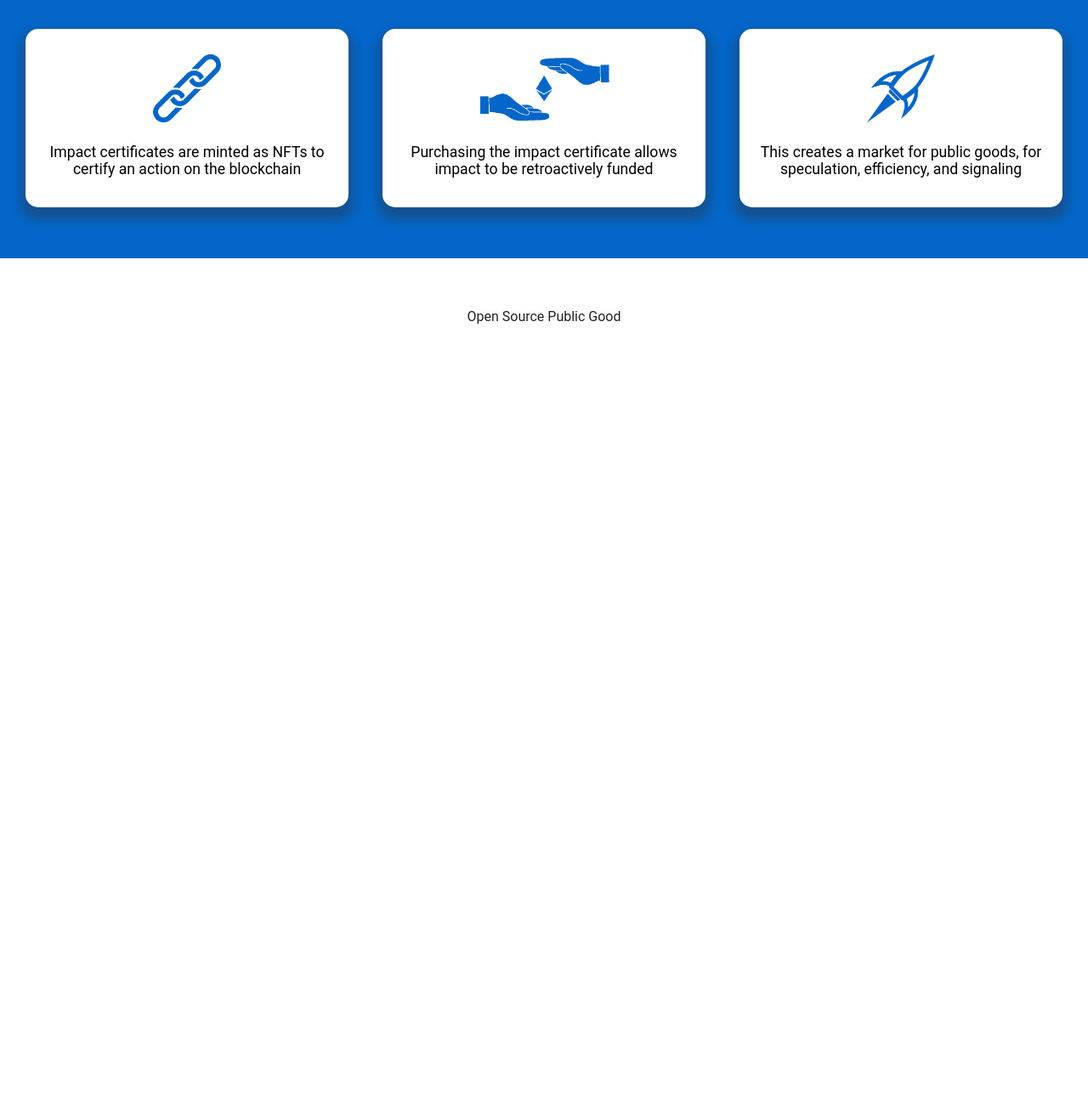
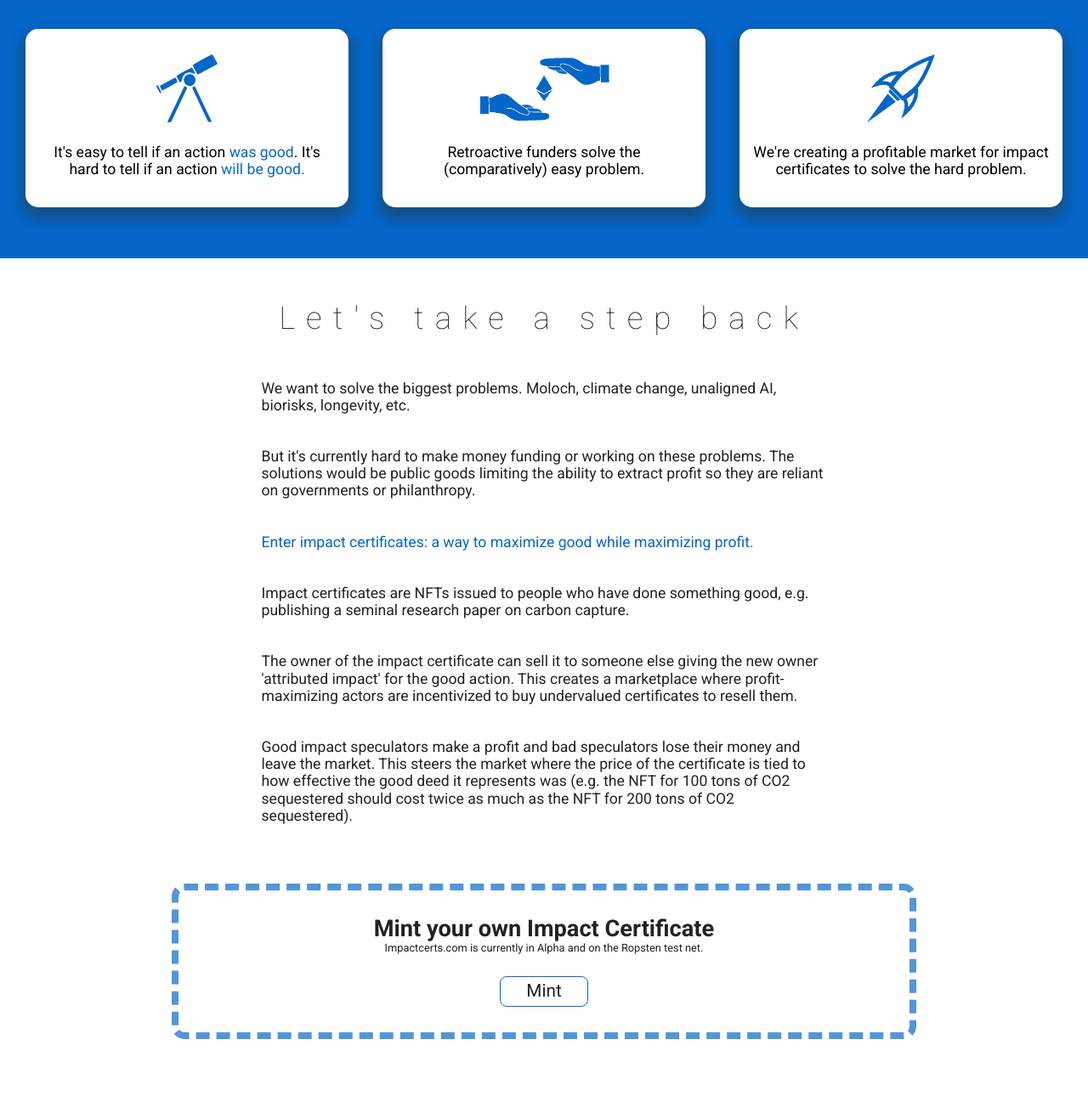
Before and after one commit to MattB543/impact-certs-website, a website built with Parcel: page index.html in a window 1280 px wide. Shown: the part 599-1889 px from the top of the page at 85% size. Before the commit the page ends 992 px from the top, so only its background shows below. Built offline with nearby package versions, Linux system fonts and the light colour scheme.

Commit message:
adding detailed explainer 1

```diff
--- a/css/main.css
+++ b/css/main.css
@@ -350,7 +350,8 @@ input {
 }
 
 .explainer_card {
-  max-width: 380px;
+  max-width: 95%;
+  width: 380px;
   margin: 0 20px 0 20px;
   -webkit-box-shadow: 0px 9px 12px 6px #3030305b;
   box-shadow: 0px 9px 12px 6px #3030305b;
@@ -361,7 +362,6 @@ input {
   display: flex;
   min-height: 140px;
   align-items: center;
-  display: flex;
   flex-direction: column;
   font-size: 1.1rem;
 }
@@ -375,7 +375,7 @@ input {
   font-weight: lighter;
   font-size: 2.3rem;
   margin: 0 0 50px 0;
-  letter-spacing: 15px;
+  letter-spacing: 13px;
 }
 
 .discord_button {
@@ -402,3 +402,59 @@ input {
   text-align: center;
   margin: 10px 0 10px 0;
 }
+
+.step_back{
+  display: flex;
+  align-items: center;
+  flex-direction: column;
+}
+
+.step_back_details{
+  width: 700px;
+  max-width: 95%;
+  font-size: 1.1rem;
+}
+
+.step_back_details p{
+  margin: 0 0 40px 0;
+}
+
+.mint_cta{
+  display: flex;
+  align-items: center;
+  flex-direction: column;
+  font-size: 1.7rem;
+  font-weight: bold;
+  width: 800px;
+  max-width: 95%;
+  border: 8px dashed #0466c8af;
+  padding: 30px;
+  border-radius: 15px;
+  margin: 30px 0 80px 0;
+}
+
+.mint_cta_details{
+  font-size: .8rem;
+  font-weight: normal;
+}
+
+.mint_button{
+  padding: 5px 30px 5px 30px;
+  font-size: 1.3rem;
+  font-weight: normal;
+  border: 1px solid #0466c8;
+  border-radius: 8px;
+  margin: 25px 0 0 0;
+}
+
+
+@media only screen and (max-width: 800px) {
+  .explainer_flex{
+    flex-direction: column;
+    align-items: center;
+  }
+
+  .explainer_card{
+    margin: 30px 0 0 0;
+  }
+}
--- a/index.html
+++ b/index.html
@@ -21,6 +21,10 @@
   <link rel="stylesheet" href="css/main.css">
 
   <meta name="theme-color" content="#fafafa">
+  <link rel="preconnect" href="https://fonts.googleapis.com">
+  <link rel="preconnect" href="https://fonts.gstatic.com" crossorigin>
+  <link href="https://fonts.googleapis.com/css2?family=Roboto:wght@100;400;700&display=swap" rel="stylesheet">
+
 </head>
 
 <body>
@@ -41,21 +45,51 @@
       <div class="header">What is this?</div>
       <div class="explainer_flex">
         <div class="explainer_card">
-            <img src="img/chain.png" alt="chain">
-            Impact certificates are minted as NFTs to certify an action on the blockchain
+          <img src="img/telescope.png" alt="telescope">
+          <div>It's easy to tell if an action <span class="blue">was good</span>. It's hard to tell if an action <span
+              class="blue">will be good.</span></div>
         </div>
         <div class="explainer_card">
           <img src="img/funding.png" alt="funding">
-            Purchasing the impact certificate allows impact to be retroactively funded
+          Retroactive funders solve the (comparatively) easy problem.
         </div>
         <div class="explainer_card">
           <img src="img/rocket.png" alt="rocket">
-            This creates a market for public goods, for speculation, efficiency, and signaling
+          We're creating a profitable market for impact certificates to solve the hard problem.
         </div>
       </div>
     </div>
+    <div class="step_back">
+      <div class="header">Let's take a step back</div>
+      <div class="step_back_details">
+        <p>We want to solve the biggest problems. Moloch, climate change, unaligned AI, biorisks,
+          longevity,
+          etc.</p>
+        <p>But it's currently hard to make money funding or working on these problems. The solutions would be public
+          goods limiting the ability to extract profit so they are reliant on governments or
+          philanthropy.</p>
+        <p><span class="blue">Enter impact certificates: a way to maximize good while maximizing profit.</span></p>
+        <p>Impact certificates are NFTs issued to people who have done something good, e.g. publishing a seminal research
+          paper on carbon capture.</p>
+        <p>The owner of the impact certificate can sell it to someone else giving the new owner 'attributed
+          impact' for the good action. This creates a marketplace where profit-maximizing actors are
+          incentivized to buy undervalued certificates to resell them.</p>
+        <p>Good impact speculators make a profit and bad speculators lose their money and leave the market. This steers
+          the market where the price of the certificate is
+          tied to how effective the good deed it represents was (e.g. the NFT for 100 tons of CO2 sequestered should
+          cost twice as much as the NFT for 200 tons of CO2 sequestered).</p>
+        <p>
+      </div>
+    </div>
+    <div class="mint_cta">
+      Mint your own Impact Certificate
+      <div class="mint_cta_details">
+        Impactcerts.com is currently in Alpha and on the Ropsten test net.
+      </div>
+      <div class="mint_button">Mint</div>
+    </div>
   </div>
-  <footer class="footer">Open Source Public Good</footer>
+  <footer class="footer">ImpactCerts.com - An Open Source Public Good</footer>
 
   <script src="js/vendor/modernizr-3.11.2.min.js"></script>
   <script src="js/plugins.js"></script>
```
Also changed, not shown: minter.html (+3 -0 lines), img/telescope.png (added), 1 other file.
